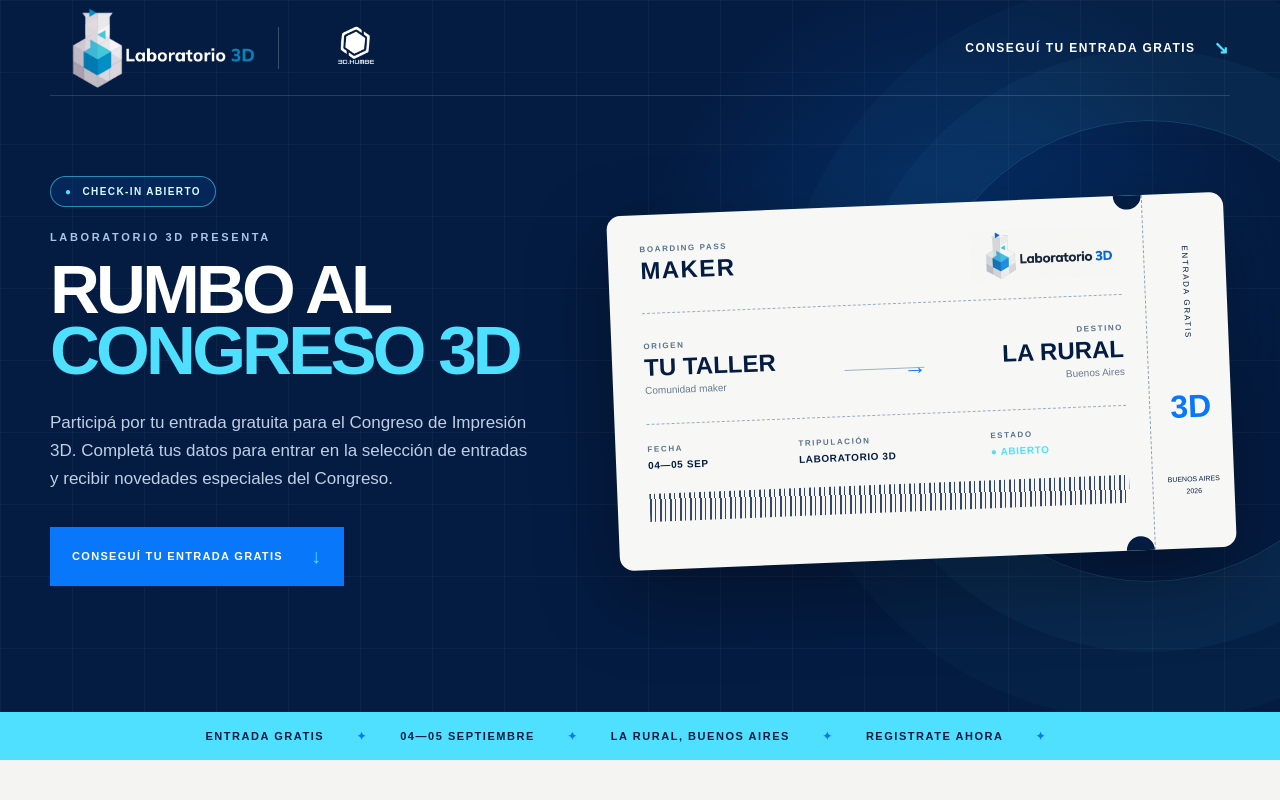
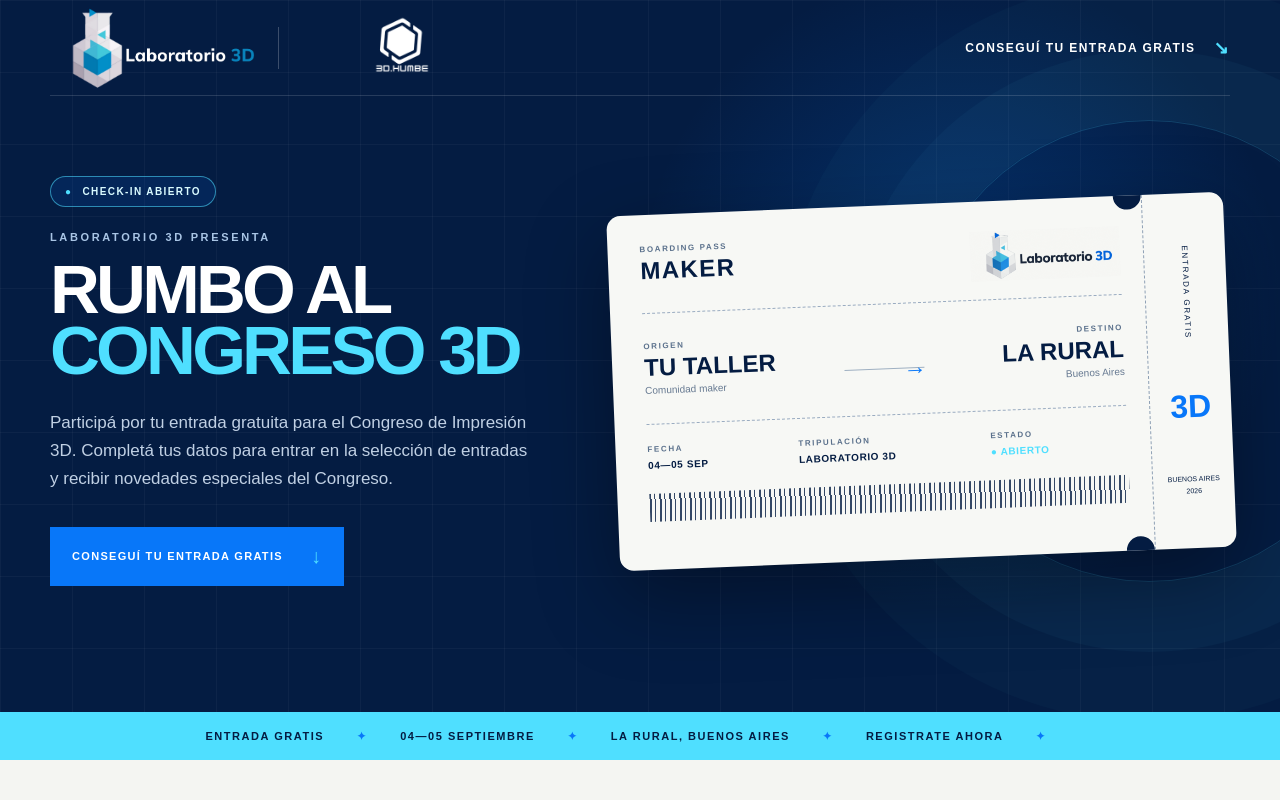
Before and after one commit to laboratoriod65-dev/LANDING-PRE-CONGRESO-3D, a plain HTML site: page index.html in a window 1280 px wide. Shown: the top 800 px of the page. Drawn offline with Linux system fonts and the light colour scheme.

Commit message:
Update styles.css

```diff
--- a/styles.css
+++ b/styles.css
@@ -11,8 +11,12 @@
 .nav { height:96px; display:flex; align-items:center; justify-content:space-between; border-bottom:1px solid rgba(255,255,255,.14); position:relative; z-index:2; }
 .nav-logos { display:flex; align-items:center; gap:18px; min-width:0; }
 .logo-divider { width:1px; height:42px; background:rgba(255,255,255,.22); flex:0 0 auto; }
-.partner-logo { display:block; width:118px; height:64px; object-fit:contain; }
-.brand { display:flex; align-items:center; gap:10px; font-size:10px; line-height:1.05; letter-spacing:.08em; font-weight:700; }
+.partner-logo {
+  display: block;
+  width: 210px;
+  height: 64px;
+  object-fit: contain;
+}.brand { display:flex; align-items:center; gap:10px; font-size:10px; line-height:1.05; letter-spacing:.08em; font-weight:700; }
 .brand b { font-size:18px; letter-spacing:.18em; }
 .brand-mark { width:44px; height:44px; display:grid; place-items:center; border:2px solid var(--cyan); color:var(--cyan); border-radius:50% 50% 46% 54%; transform:rotate(-5deg); font-size:12px; letter-spacing:-.07em; font-weight:900; }
 .brand-dark { color:var(--navy); }.brand-dark .brand-mark{color:var(--blue);border-color:var(--blue)}
@@ -51,4 +55,4 @@
 .success-card .logo{margin:0 auto 48px}
 .footer-inner>.logo{justify-self:start}
 @media(max-width:900px){.footer-inner>.logo{justify-self:center}}
-@media(max-width:600px){.logo{width:112px}.nav-logos{gap:9px}.logo-divider{height:30px}.partner-logo{width:67px;height:44px}.nav-cta{font-size:7px;line-height:1.25;gap:6px;max-width:102px;text-align:right}.nav-cta span{display:none}.pass-logo{width:78px}}
+@media(max-width:600px){.logo{width:112px}.nav-logos{gap:9px}.logo-divider{height:30px}.partner-logo{width:112px;height:44px}.nav-cta{font-size:7px;line-height:1.25;gap:6px;max-width:102px;text-align:right}.nav-cta span{display:none}.pass-logo{width:78px}}
```
